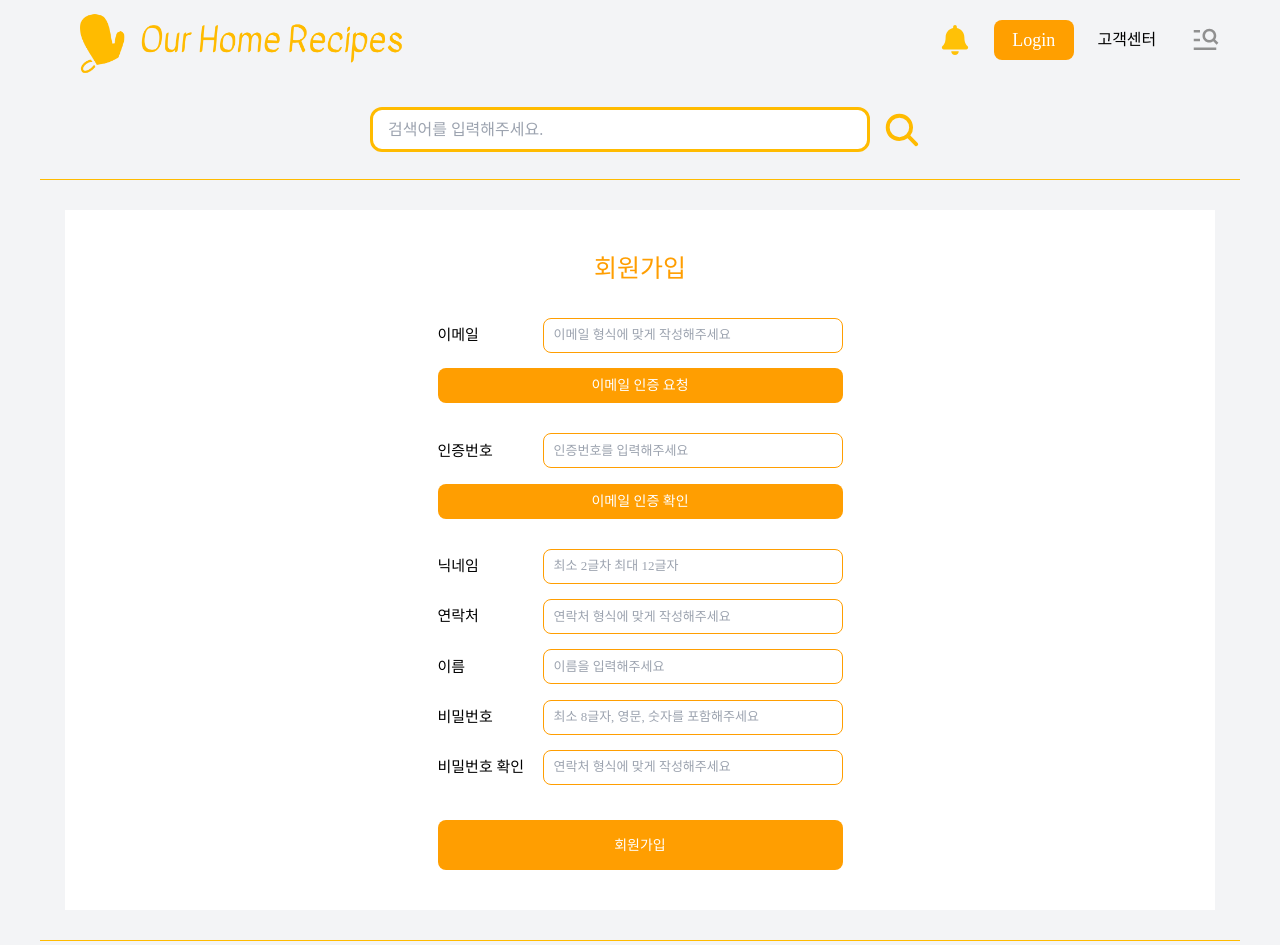
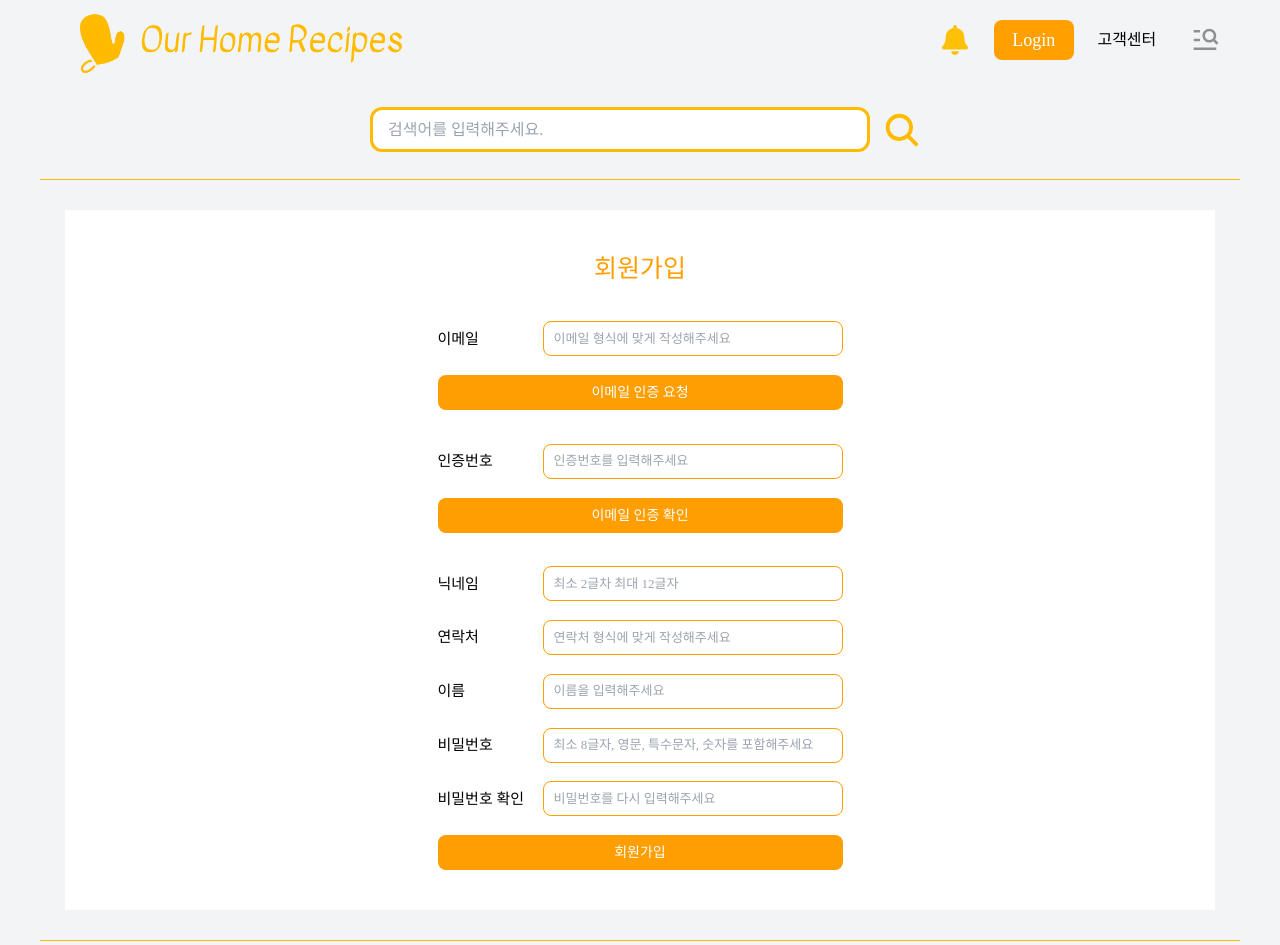
Before and after one commit to OurHomeRecipe/our-home-recipe-frontend, a React (Create React App) app: page /join in a window 1280 px wide. Shown: the top 945 px of the page. Built offline with nearby package versions, Linux system fonts and the light colour scheme; a web font is replaced by a local one.

Commit message:
Feature/join (#14)
* 회원가입

* 회원가입

```diff
--- /dev/null
+++ b/src/api/queries/post.member.register.jsx
@@ -0,0 +1,39 @@
+import React from 'react'
+import { useMutation } from '@tanstack/react-query';
+import axios from 'axios';
+
+export default function PostMemberRegister({email, nickname, phoneNumber, name, password, passwordConfirm}) {
+
+     // useMutation을 사용해 데이터를 서버에 전송
+    const mutation = useMutation({
+        mutationFn: async (registerData) => {
+            const response = await axios.post('http://localhost:8080/v1/member/register', registerData, {
+                withCredentials: true,
+            });
+            return response.data;
+        },
+        onError: (error) => {
+            console.error('회원가입 실패:', error.errorMessage);
+        },
+        onSuccess: (data) => {
+            console.log('로그인 성공:', data);
+        }
+    });
+
+    const handleSubmitJoin = (e) => {
+        e.preventDefault();
+        mutation.mutate({email, nickname, phoneNumber, name, password, passwordConfirm}, {
+            onSuccess: (data) => {
+                console.log('회원가입 성공:', data);
+                alert('회원가입을 축하합니다')
+            },
+            onError: (error) => {
+                console.error('회원가입 실패:', error);
+            }
+        });
+      };
+
+  return (
+    <button onClick={handleSubmitJoin}>회원가입</button>
+  )
+}
--- a/src/pages/joinPage/JoinPage.container.jsx
+++ b/src/pages/joinPage/JoinPage.container.jsx
@@ -5,13 +5,28 @@ export default function JoinPage() {
 
   const [email, setEmail] = useState('');
   const [authCode, setAuthCode] = useState('');
+  const [nickname, setNickName] = useState('');
+  const [phoneNumber, setPhoneNumber] = useState();
+  const [userName, setUserName] = useState();
   const [password, setPassword] = useState('');
+  const [passwordConfirm, setPasswordConfirm] = useState();
+
 
 
   return (
     <JoinPageUI
       email={email}
       authCode={authCode}
+      nickname={nickname}
+      phoneNumber={phoneNumber}
+      userName={userName}
+      password={password}
+      passwordConfirm={passwordConfirm}
+      setNickName={setNickName}
+      setPassword={setPassword}
+      setPasswordConfirm={setPasswordConfirm}
+      setPhoneNumber={setPhoneNumber}
+      setUserName={setUserName}
       setEmail={setEmail}
       setAuthCode={setAuthCode}
     />
--- a/src/pages/joinPage/JoinPage.presenter.jsx
+++ b/src/pages/joinPage/JoinPage.presenter.jsx
@@ -3,10 +3,21 @@ import page from '../../css/pages/page.common.module.css'
 import style from '../../css/pages/joinpage.module.css'
 import PostEmailAuth from '../../api/queries/post.emailAuth'
 import GetEmailAuth from '../../api/queries/get.emailAuth'
+import PostMemberRegister from '../../api/queries/post.member.register'
 
 export default function JoinPageUI({
   email,
   authCode,
+  nickname,
+  password,
+  phoneNumber,
+  userName,
+  setNickName,
+  setPassword,
+  passwordConfirm,
+  setPasswordConfirm,
+  setPhoneNumber,
+  setUserName,
   setEmail,
   setAuthCode
 }) {
@@ -32,30 +43,37 @@ export default function JoinPageUI({
 
           <div className={style.joinBox}>
             <p>닉네임</p>
-            <input type='text' placeholder='최소 2글차 최대 12글자'/>
+            <input type='text' placeholder='최소 2글차 최대 12글자' onChange={(e) => setNickName(e.target.value)}/>
           </div>
 
           <div className={style.joinBox}>
             <p>연락처</p>
-            <input type='text' placeholder='연락처 형식에 맞게 작성해주세요'/>
+            <input type='text' placeholder='연락처 형식에 맞게 작성해주세요' onChange={(e) => setPhoneNumber(e.target.value)}/>
           </div>
 
           <div className={style.joinBox}>
             <p>이름</p>
-            <input type='text' placeholder='이름을 입력해주세요'/>
+            <input type='text' placeholder='이름을 입력해주세요' onChange={(e) => setUserName(e.target.value)}/>
           </div>
 
           <div className={style.joinBox}>
             <p>비밀번호</p>
-            <input type='password' placeholder='최소 8글자, 영문, 숫자를 포함해주세요'/>
+            <input type='password' placeholder='최소 8글자, 영문, 특수문자, 숫자를 포함해주세요' onChange={(e) => setPassword(e.target.value)}/>
           </div>
 
           <div className={style.joinBox}>
             <p>비밀번호 확인</p>
-            <input type='password' placeholder='연락처 형식에 맞게 작성해주세요'/>
+            <input type='password' placeholder='비밀번호를 다시 입력해주세요' onChange={(e) => setPasswordConfirm(e.target.value)}/>
           </div>
 
-          <button type='button' className={style.joinButton}>회원가입</button>
+          <PostMemberRegister
+            email={email}
+            nickname={nickname}
+            phoneNumber={phoneNumber}
+            name={userName}
+            password={password}
+            passwordConfirm={passwordConfirm}
+          />
 
         </div>
     </div>
```
